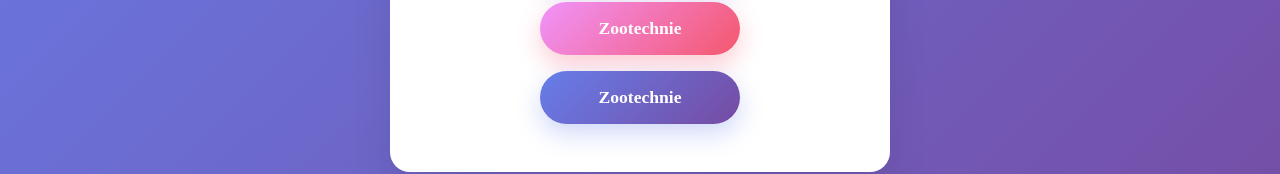
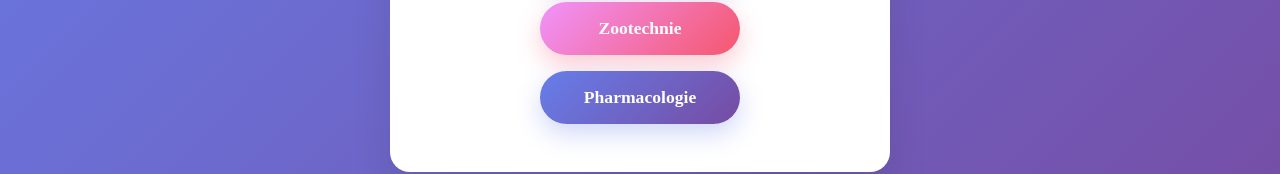
Before and after one commit to louissicardon/osteo-quiz, a Next.js app: page / in a window 1280 px wide. Shown: the part 452-626 px from the top of the page. Built offline with nearby package versions, Linux system fonts and the light colour scheme.

Commit message:
[Fix] Button name

```diff
--- a/src/app/page.tsx
+++ b/src/app/page.tsx
@@ -17,7 +17,7 @@ export default function Home() {
             Zootechnie
           </Link>
           <Link href="./pharmacologie" className={styles.startButton}>
-            Zootechnie
+            Pharmacologie
           </Link>
         </div>
       </div>
```
